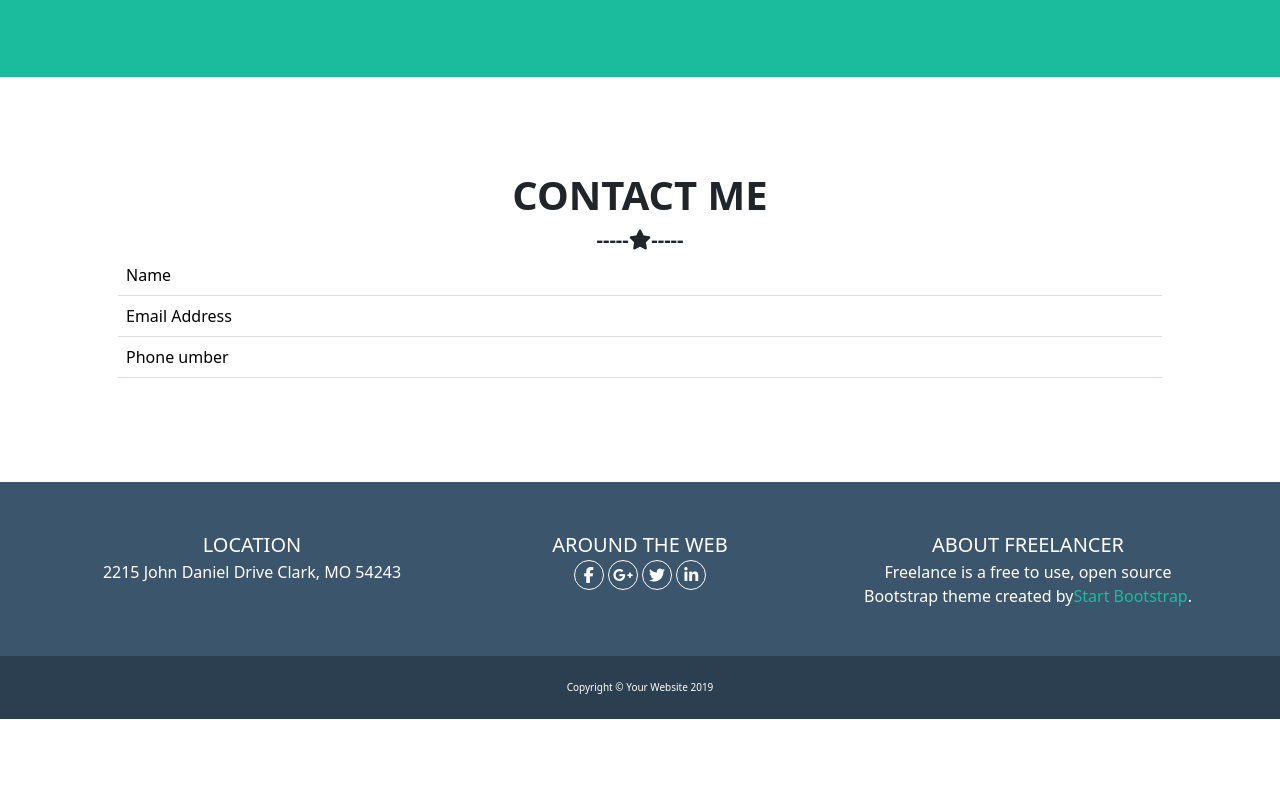
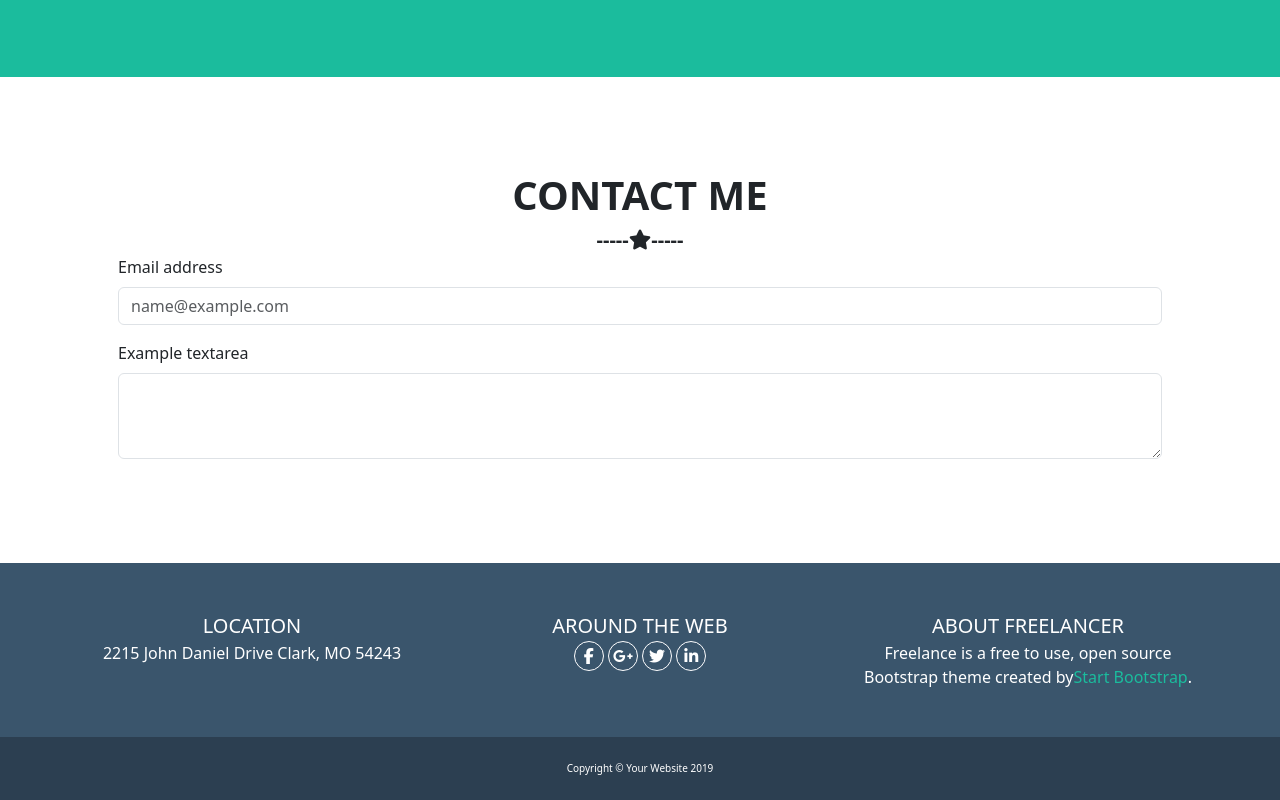
Before and after one commit to GioMench/html-css-bootstrap-freelancer, a plain HTML site: page index.html in a window 1280 px wide. Shown: the part 1738-2538 px from the top of the page. Before the commit the page ends 2457 px from the top, so only its background shows below. Drawn offline with nearby package versions, Linux system fonts and the light colour scheme.

Commit message:
fix .container>.row>.col

```diff
--- a/index.html
+++ b/index.html
@@ -55,6 +55,9 @@
 
             <div class="container p-2 text-center">
 
+                <div class="row">
+                    <div class="col">
+
                         <img src="./assets/css/img/avatar.svg" class="rounded mx-auto d-block m_avatar" alt="...">
 
 
@@ -71,6 +74,9 @@
                         </div>
 
                     </div>
+                </div>
+
+            </div>
         </section>
         <!--/section_start-->
 
@@ -78,7 +84,9 @@
 
             <div class="container py-5">
 
-                <div class="text-center pb-4">
+                <div class="row text-center pb-4">
+
+                    <div class="col">
 
                         <div class="fs-1 text-darkest fw-semibold text-uppercase">
                             portfolio
@@ -86,6 +94,8 @@
 
                         <div class="fs-5 fw-semibold text-darkest text-uppercase">
                             -----<i class="fa-solid fa-star"></i>-----
+                        </div>
+
                     </div>
 
                 </div>
@@ -129,7 +139,9 @@
 
             <div class="container py-5">
 
-                <div class="text-center">
+                <div class="row text-center">
+
+                    <div class="col">
 
                         <div class="fs-1 text-white fw-semibold text-uppercase">
                             about
@@ -137,6 +149,8 @@
 
                         <div class="fs-5 fw-semibold text-white text-uppercase">
                             -----<i class="fa-solid fa-star"></i>-----
+                        </div>
+
                     </div>
 
                 </div>
@@ -154,10 +168,17 @@
                     </div>
                 </div>
 
-                <div class="text-center py-4">
+                <div class="row text-center py-4">
+
+                    <div class="col">
+
                         <button type="button" class="btn btn-outline-light"><i class="fa-solid fa-download"></i>
                             Download</button>
+
                     </div>
+
+                </div>
+
             </div>
 
         </section>
@@ -168,7 +189,9 @@
 
             <div class="container p-5">
 
-                <div class="text-center">
+                <div class="row text-center">
+
+                    <div class="col">
 
                         <div class="fs-1 text-darkest fw-semibold text-uppercase">
                             contact me
@@ -180,20 +203,25 @@
 
                     </div>
 
-                <table class="table">
+                </div>
 
-                    <tbody class="mx-5">
-                        <tr>
-                            <th scope="row" class="fw-light">Name</th>
-                        </tr>
-                        <tr>
-                            <th scope="row" class="fw-light">Email Address</th>
-                        </tr>
-                        <tr>
-                            <th scope="row" class="fw-light">Phone umber</th>
-                        </tr>
-                    </tbody>
-                </table>
+                <div class="row">
+                    <div class="col">
+
+                        <div class="mb-3">
+                            <label for="exampleFormControlInput1" class="form-label">Email address</label>
+                            <input type="email" class="form-control" id="exampleFormControlInput1"
+                                placeholder="name@example.com">
+                        </div>
+
+                        <div class="mb-3">
+                            <label for="exampleFormControlTextarea1" class="form-label">Example textarea</label>
+                            <textarea class="form-control" id="exampleFormControlTextarea1" rows="3"></textarea>
+                        </div>
+
+                    </div>
+
+                </div>
 
             </div>
 
@@ -232,7 +260,8 @@
                             ABOUT FREELANCER
                         </div>
                         <div>
-                            Freelance is a free to use, open source Bootstrap theme created by<span class="m_text_green">Start Bootstrap</span>.
+                            Freelance is a free to use, open source Bootstrap theme created by<span
+                                class="m_text_green">Start Bootstrap</span>.
                         </div>
 
 
@@ -247,9 +276,15 @@
 
             <div class="container p-4 text-center text-white">
 
+                <div class="row">
+                    <div class="col">
                         <div>
                             Copyright © Your Website 2019
                         </div>
+                    </div>
+                </div>
+
+
 
             </div>
 
```
Lines whose indentation alone changed are shown as unchanged.
